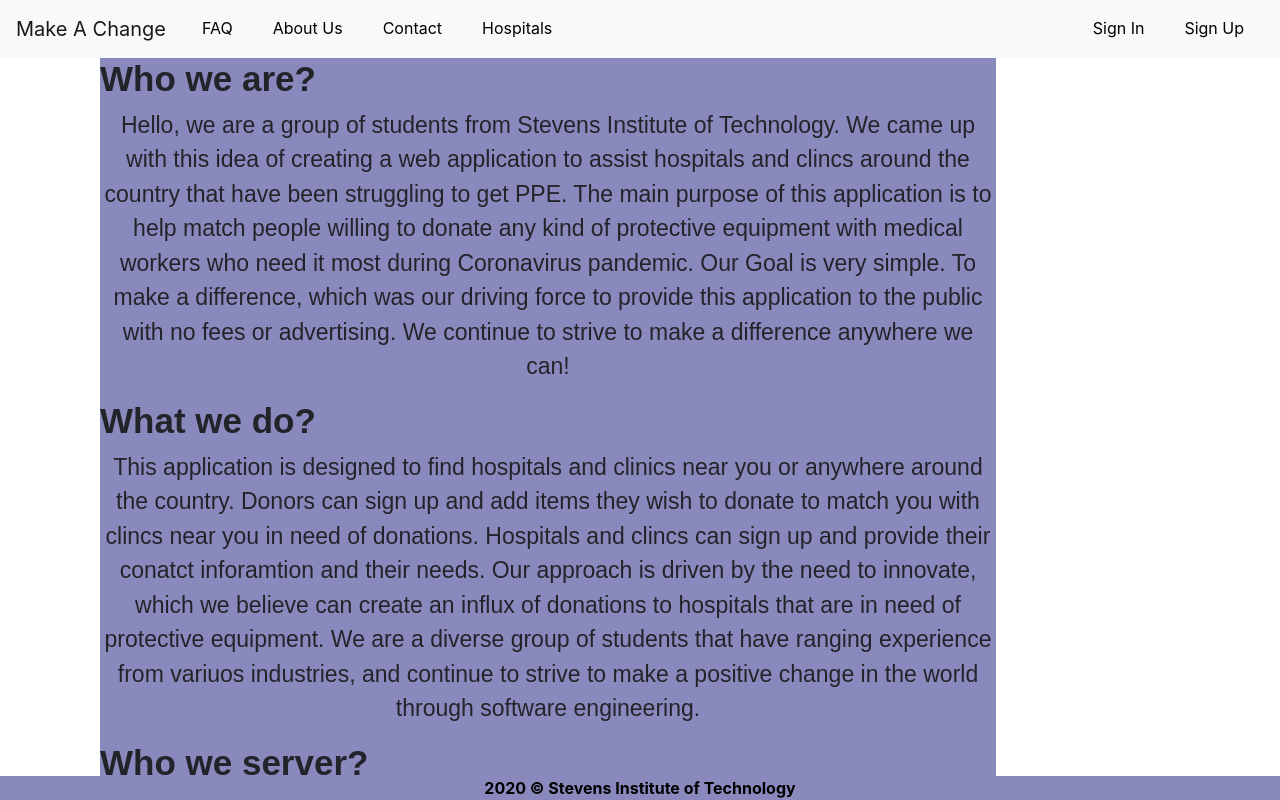
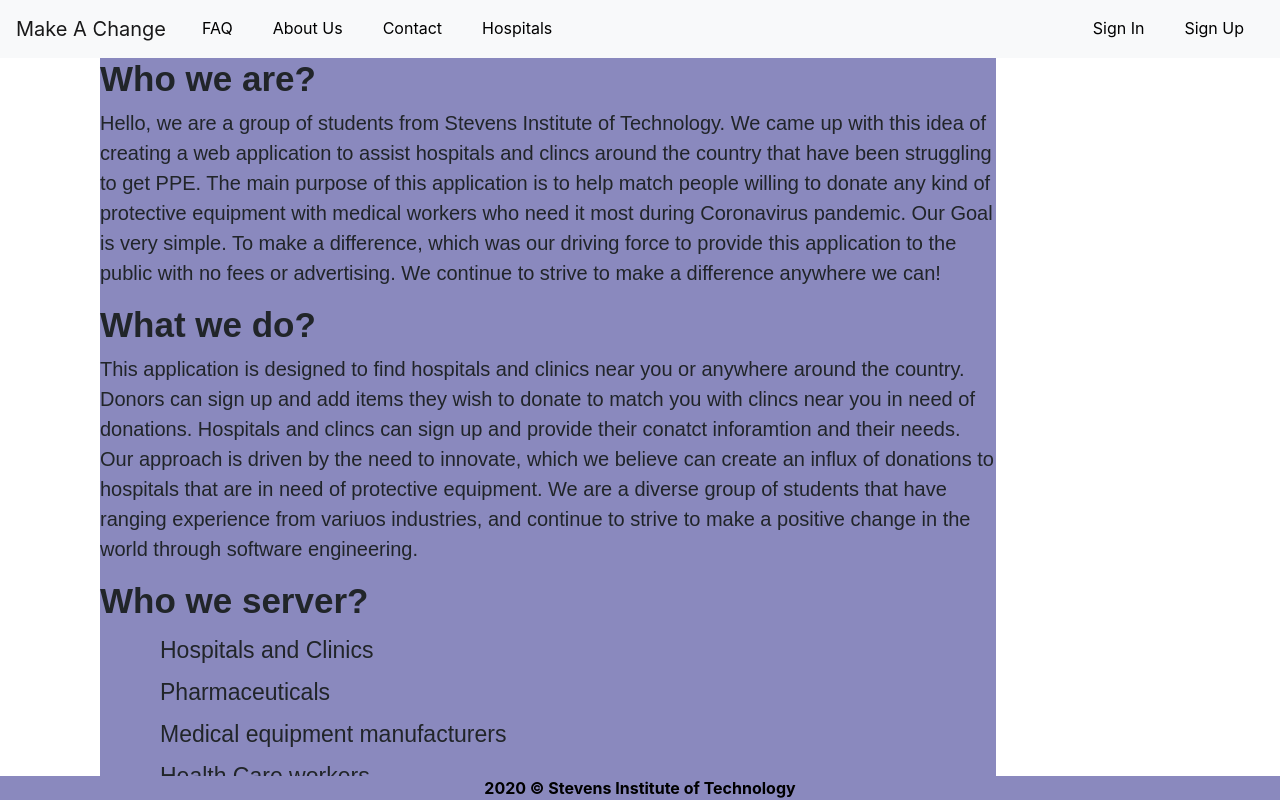
Before and after one commit to vaishnavimecit/CS554Project_Codeninja, a React (Create React App) app: page /about in a window 1280 px wide. Shown: the top 800 px of the page. Built offline with nearby package versions, Linux system fonts and the light colour scheme; no server answers.

Commit message:
Update About.js

```diff
--- a/src/components/About.js
+++ b/src/components/About.js
@@ -5,7 +5,7 @@ const About = () => {
     <div class="container">
       <div class="about">
         <h1 className="heading">Who we are?</h1>
-        <p>
+        <p className="answer">
           Hello, we are a group of students from Stevens Institute of
           Technology. We came up with this idea of creating a web application to
           assist hospitals and clincs around the country that have been
@@ -17,7 +17,7 @@ const About = () => {
           continue to strive to make a difference anywhere we can!
         </p>
         <h1 className="heading">What we do?</h1>
-        <p>
+        <p className="answer">
           This application is designed to find hospitals and clinics near you or
           anywhere around the country. Donors can sign up and add items they
           wish to donate to match you with clincs near you in need of donations.
```
